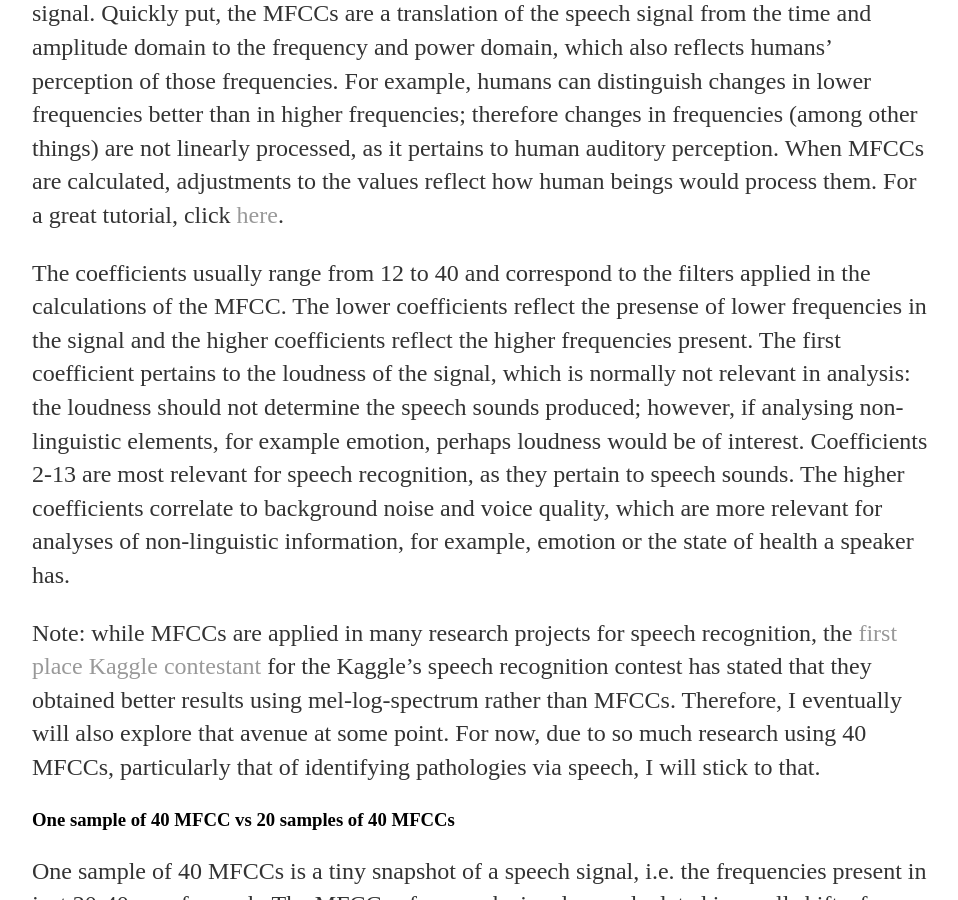
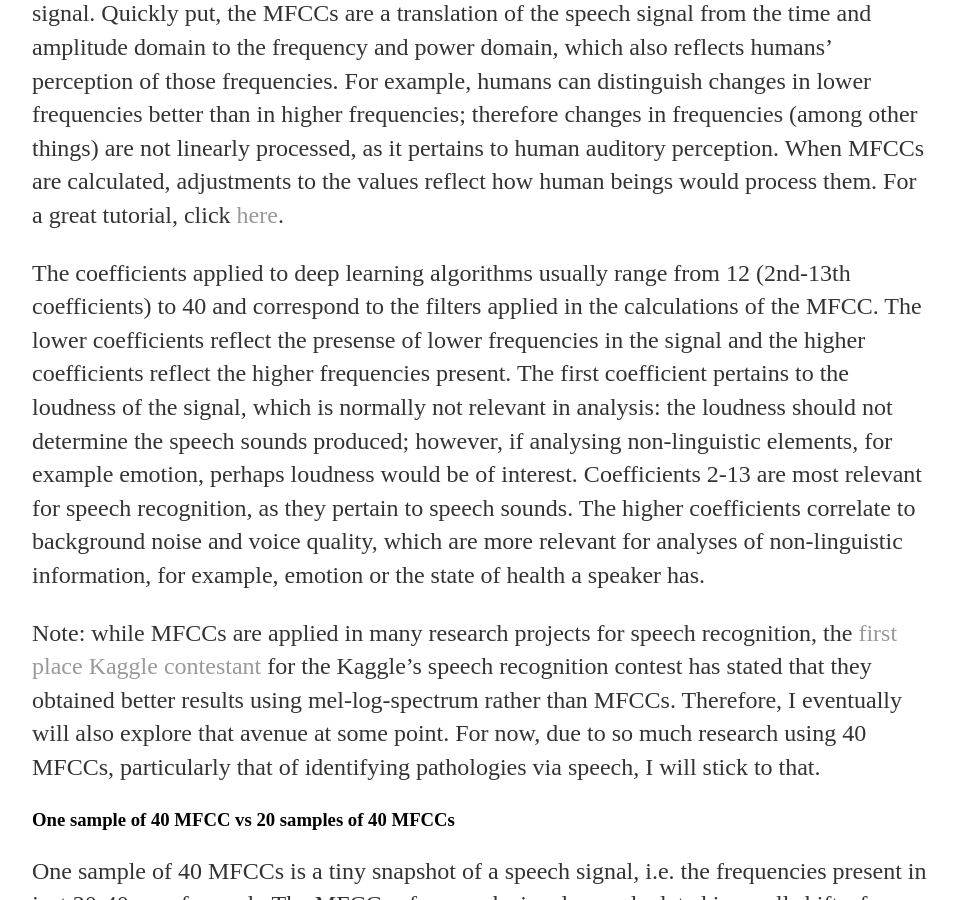
Before and after one commit to a-n-rose/a-n-rose.github.io, a Jekyll site: the page built from _posts/2018-09-09-MFCC-extraction-prep-speech-4-deep-learning.md, in a window 1280 px wide and 900 px high, scrolled down 584 px. Shown: the whole window, without its empty margins (160-1118 px from the left). Built offline with Jekyll 4.4.1, drawn with Linux system fonts in a browser that asks for light colours.

Commit message:
made sentence more clear

```diff
--- a/_posts/2018-09-09-MFCC-extraction-prep-speech-4-deep-learning.md
+++ b/_posts/2018-09-09-MFCC-extraction-prep-speech-4-deep-learning.md
@@ -10,7 +10,7 @@
 
 For fields examining the speech signal through the lense of deep learning, Mel Frequency Cepstral Coefficients (MFCC) are widely used as representations of the original speech signal. Quickly put, the MFCCs are a translation of the speech signal from the time and amplitude domain to the frequency and power domain, which also reflects humans' perception of those frequencies. For example, humans can distinguish changes in lower frequencies better than in higher frequencies; therefore changes in frequencies (among other things) are not linearly processed, as it pertains to human auditory perception. When MFCCs are calculated, adjustments to the values reflect how human beings would process them. For a great tutorial, click <a href="http://practicalcryptography.com/miscellaneous/machine-learning/guide-mel-frequency-cepstral-coefficients-mfccs/">here</a>.
 
-The coefficients usually range from 12 to 40 and correspond to the filters applied in the calculations of the MFCC. The lower coefficients reflect the presense of lower frequencies in the signal and the higher coefficients reflect the higher frequencies present. The first coefficient pertains to the loudness of the signal, which is normally not relevant in analysis: the loudness should not determine the speech sounds produced; however, if analysing non-linguistic elements, for example emotion, perhaps loudness would be of interest. Coefficients 2-13 are most relevant for speech recognition, as they pertain to speech sounds. The higher coefficients correlate to background noise and voice quality, which are more relevant for analyses of non-linguistic information, for example, emotion or the state of health a speaker has.
+The coefficients applied to deep learning algorithms usually range from 12 (2nd-13th coefficients) to 40 and correspond to the filters applied in the calculations of the MFCC. The lower coefficients reflect the presense of lower frequencies in the signal and the higher coefficients reflect the higher frequencies present. The first coefficient pertains to the loudness of the signal, which is normally not relevant in analysis: the loudness should not determine the speech sounds produced; however, if analysing non-linguistic elements, for example emotion, perhaps loudness would be of interest. Coefficients 2-13 are most relevant for speech recognition, as they pertain to speech sounds. The higher coefficients correlate to background noise and voice quality, which are more relevant for analyses of non-linguistic information, for example, emotion or the state of health a speaker has.
 
 Note: while MFCCs are applied in many research projects for speech recognition, the <a href="https://www.kaggle.com/c/tensorflow-speech-recognition-challenge/discussion/46945#latest-363147">first place Kaggle contestant</a> for the Kaggle's speech recognition contest has stated that they obtained better results using mel-log-spectrum rather than MFCCs. Therefore, I eventually will also explore that avenue at some point. For now, due to so much research using 40 MFCCs, particularly that of identifying pathologies via speech, I will stick to that.
 
```
